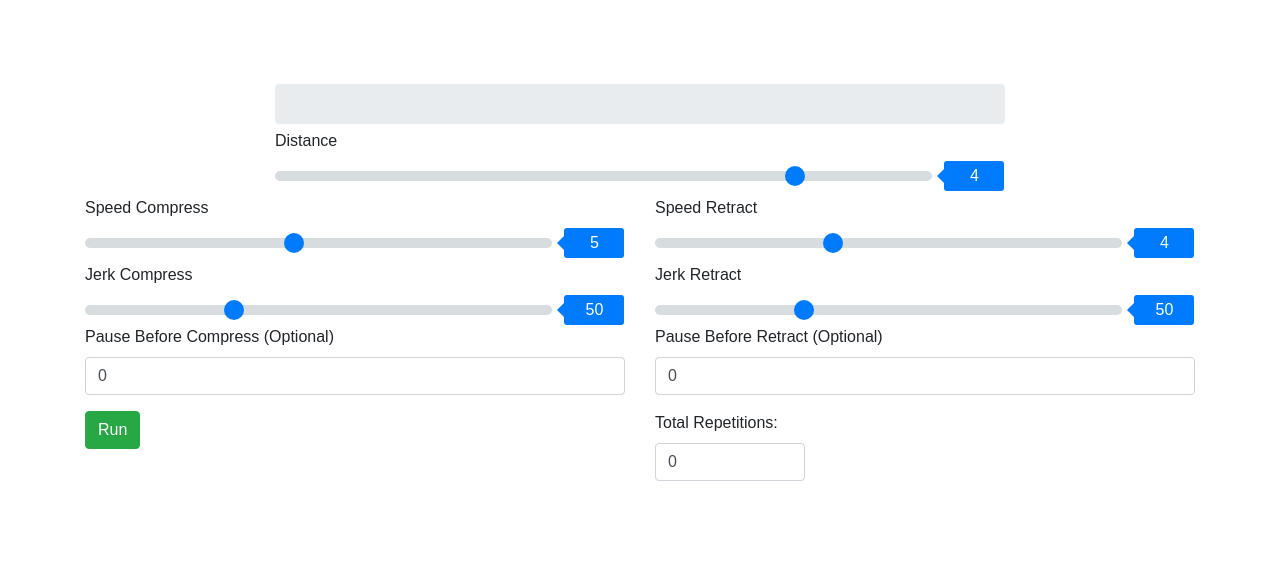
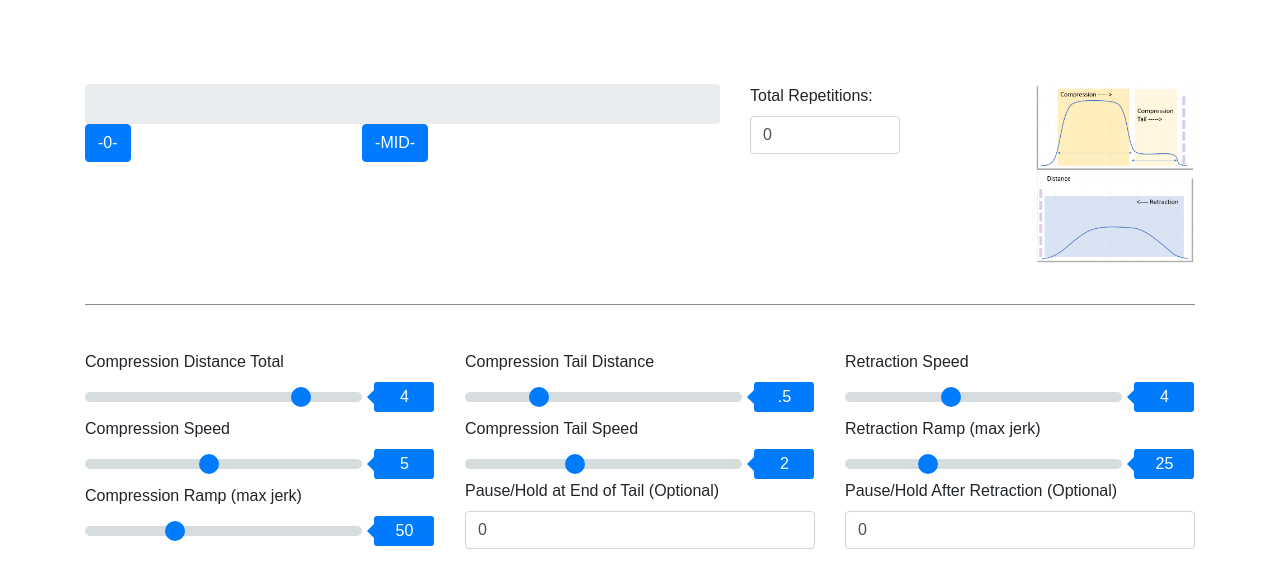
Before and after one commit to FabMo/Fabmo-Ventilator, a website: page index.html in a window 1280 px wide. Drawn offline with Linux system fonts and the light colour scheme.

Commit message:
lots more fussing with dispaly

```diff
--- a/GruntFile.js
+++ b/GruntFile.js
@@ -4,7 +4,7 @@ module.exports = function (grunt) {
       pkg: grunt.file.readJSON('package.json'),
       zip: {
         'build': {
-          src: ["*.html","css/*.*","js/*.js","icon.jpeg","package.json"],
+          src: ["*.html","css/*.*","js/*.js","icon.jpeg","profiles.png","package.json"],
           dest: 'build/<%= pkg.name %>_v<%= pkg.version %>.fma'
         }
       },
--- a/css/main.css
+++ b/css/main.css
@@ -96,6 +96,10 @@ body {
   width: 150px;
 }
 
+.style1{
+	border-top: 1px solid #8c8b8b;
+}
+
 ::-moz-range-track {
   background: #d7dcdf;
   border: 0;
@@ -106,4 +110,7 @@ input::-moz-focus-outer {
   border: 0;
 }
 
+
+
+
 /*# sourceMappingURL=main.css.map */
--- a/index.html
+++ b/index.html
@@ -11,66 +11,86 @@
         <br>
         <div class="container">
             <div class="row">
-                <div class="col-sm-2"></div>
-                <div class="col-sm-8">
+                <div class="col-sm-7">
                      <div class="progress" style="height: 40px;">
                         <div class="progress-bar bg-success" role="progressbar" ></div>
                     </div>
+                    <div class="row">
+                        <div class="col-sm-5">
+                            <input class="btn btn-primary" type="reset" value="-0-" id="home-sig" style="visibility:none">
+                        </div>
+                        <div class="col-sm-5">
+                            <input class="btn btn-primary" type="reset" value="-MID-" id="mid-sig" style="visibility:none">
+                        </div>
+                    </div>
                 </div>
-                <div class="col-sm-2"></div>
+                <div class="col-sm-3">
+                    <label>Total Repetitions:</label>
+                    <span><input class="form-control reps-box" id="reps" value="0"></span>
+                </div>
+                <div class="col-sm-2">
+                    <img src="profiles.png" class="img-fluid" alt="PROFILE">
+                </div>
             </div>
 
             <div class="row">
-                <div class="col-sm-2"></div>
-                <div class="col-sm-8">
-                    <div class="form-group range-slider">
-                        <label class="range-slider-label" for="distance">Distance</label>
-                        <input id="distance" class="range-slider__range" type="range" step="0.1" value="4" min="0" max="5">
-                        <span class="range-slider__value">0</span>
-                    </div>
+                <div class="col-sm-12">
+                    <br>
+                        <hr class="style1">
+                    <br>
                 </div>
-                <div class="col-sm-2"></div>
             </div>
 
             <div class="row">
-                <div class="col-sm-6">
+                <div class="col-sm-4">
                     <div class="form-group range-slider">
-                        <label class="range-slider-label" for="speed-out">Speed Compress</label>
+                        <label class="range-slider-label" for="distance">Compression Distance Total</label>
+                        <input id="distance" class="range-slider__range" type="range" step="0.05" value="4" min="0" max="5">
+                        <span class="range-slider__value">0</span>
+                    </div>
+                    <div class="form-group range-slider">
+                        <label class="range-slider-label" for="speed-out">Compression Speed</label>
                         <input id="speed-out" class="range-slider__range" type="range" step="0.1" value="5" min="1" max="10">
                         <span class="range-slider__value">0</span>
                     </div>
                     <div class="form-group range-slider ">
-                        <label class="range-slider-label" for="jerk-out">Jerk Compress</label>
-                        <input id="jerk-out" class="range-slider__range" type="range" step="1" value="50" min="5" max="150">
+                        <label class="range-slider-label" for="jerk-out">Compression Ramp (max jerk)</label>
+                        <input id="jerk-out" class="range-slider__range" type="range" step="5" value="50" min="5" max="150">
+                        <span class="range-slider__value">0</span>
+                    </div>
+                </div>
+
+                <div class="col-sm-4">
+                    <div class="form-group range-slider ">
+                        <label class="range-slider-label" for="jerk-out">Compression Tail Distance</label>
+                        <input id="distance-tail" class="range-slider__range" type="range" step=".05" value=".5" min="0" max="2">
+                        <span class="range-slider__value">0</span>
+                    </div>
+                    <div class="form-group range-slider">
+                        <label class="range-slider-label" for="speed-out">Compression Tail Speed</label>
+                        <input id="speed-tail" class="range-slider__range" type="range" step="0.1" value="2" min=".1" max="5">
                         <span class="range-slider__value">0</span>
                     </div>
                     <div class="form-group">
-                        <label for="speed">Pause Before Compress (Optional)</label>
+                        <label for="speed">Pause/Hold at End of Tail (Optional)</label>
                         <input class="form-control" id="pause-out" value="0">
-                    </div>
-                    <div class="form-group">
-                        <button type="button" id="run" class="btn btn-success">Run</button>
                     </div>
                 </div>
 
-                <div class="col-sm-6">
+                <div class="col-sm-4">
                     <div class="form-group range-slider ">
-                        <label class="range-slider-label" for="speed-in">Speed Retract</label>
+                        <label class="range-slider-label" for="speed-in">Retraction Speed</label>
                         <input id="speed-in" class="range-slider__range" type="range" step="0.1" value="4" min="1" max="9">
                         <span class="range-slider__value">0</span>
                     </div>
                     <div class="form-group range-slider ">
-                        <label class="range-slider-label" for="jerk-in">Jerk Retract</label>
-                        <input id="jerk-in" class="range-slider__range" type="range" step="1" value="50" min="5" max="150">
+                        <label class="range-slider-label" for="jerk-in">Retraction Ramp (max jerk)</label>
+                        <input id="jerk-in" class="range-slider__range" type="range" step="5" value="25" min="5" max="75">
                         <span class="range-slider__value">0</span>
                     </div>
                     <div class="form-group">
-                        <label for="speed">Pause Before Retract (Optional)</label>
+                        <label for="speed">Pause/Hold After Retraction (Optional)</label>
                         <input class="form-control" id="pause-in" value="0">
-                    </div>
-                    <div>
-                        <label>Total Repetitions:</label>
-                        <input class="form-control reps-box" id="reps" value="0">
                     </div>
                 </div>
             </div>
--- a/js/main.js
+++ b/js/main.js
@@ -21,44 +21,6 @@ const init = () => {
     // setNextJob();
 }
 
-const setJobs = () => {
-    // distance = $('#distance').val();
-    // speedOut = $('#speed-out').val()*60;
-    // speedIn = $('#speed-in').val()*60;
-    // jerkOut = $('#jerk-out').val();
-    // jerkIn = $('#jerk-in').val();
-    // pauseOut = parseInt($('#pause-out').val())*1000;
-    // pauseIn = parseInt($('#pause-in').val())*1000;
-    // pause;
-    // jobOut = 'M100.1 ({xjm:'+jerkOut+'})\n'+
-    // 'G90\n' +
-    // 'G1X'+distance+'f'+speedOut;
-    // jobIn = 'M100.1 ({xjm:'+jerkIn+'})\n'+
-    // 'G90\n' +
-    // 'G1X0f' + speedIn;
-}
-
-const setNextJob = () => {
-    // if(jobOutRunning){
-    //     nextJob = jobIn;
-    //     jobOutRunning = false;
-    //     jobInRunning = true;
-    //     pause = pauseIn;
-
-    //     repsCount = repsCount + 1;
-    //     console.log("count= ",repsCount);
-    //     $("#reps").val(repsCount);
-
-
-    // } else if(jobInRunning){
-    //     nextJob = jobOut;
-    //     jobOutRunning = true;
-    //     jobInRunning = false;
-    //     pause = pauseOut;
-    // }
-}
-
-
 const rangeSlider = () =>{
     var slider = $('.range-slider'),
         range = $('.range-slider__range'),
@@ -78,29 +40,22 @@ const rangeSlider = () =>{
     });
 };
 
-// ==============================================
-
+// ============================================== ted fussing on getting variables ...
 
 function updateFromConfig() {
     let totaldist = 0;
     fabmo.getConfig(function(err, data) {
-      $('#reps').val(data.opensbp.variables.vRepCount);
-      //totaldist = (data.opensbp.variables.vCompDist) + (data.opensbp.variables.vCompDist);
-      //$('#distance').val(totaldist);
-      $('#distance-tail').val(data.opensbp.variables.vCompTailDist);
-      $('#speed-out').val(data.opensbp.variables.vCompSpeed);
-      $('#speed-tail').val(data.opensbp.variables.vCompTailSpeed);
-      $('#speed-in').val(data.opensbp.variables.vRetractSpeed);
-      $('#jerk-out').val(data.opensbp.variables.vCompRamp);
-      $('#jerk-in').val(data.opensbp.variables.vRetractRamp);
-      $('input').val(value).trigger('input');
+      $('#reps').val(data.opensbp.variables.vRepCount).trigger('input');
+      $('#distance').val(data.opensbp.variables.vCompDist).trigger('input');
+      $('#distance-tail').val(data.opensbp.variables.vCompTailDist).trigger('input');
+      // //totaldist = (data.opensbp.variables.vCompDist) + (data.opensbp.variables.vCompDist);
+      $('#speed-out').val(data.opensbp.variables.vCompSpeed).trigger('input');
+      $('#speed-tail').val(data.opensbp.variables.vCompTailSpeed).trigger('input');
+      $('#speed-in').val(data.opensbp.variables.vRetractSpeed).trigger('input');
+      $('#jerk-out').val(data.opensbp.variables.vCompRamp).trigger('input');
+      $('#jerk-in').val(data.opensbp.variables.vRetractRamp).trigger('input');
     });
 }
-
-
-$('.opensbp_input').change(function() {  // Handle and Bind generic UI textboxes
-    setConfig(this.id, this.value);
-});
 
 /**
  * id is of the form opensbp-configitem_name such as opensbp-movexy_speed, etc.
@@ -128,55 +83,35 @@ function setConfig(id, value) {
 
 // ===============================================
 
-const run = () => {
-    // if(!running){
-    //     $('#run').removeClass('btn-success').addClass('btn-danger').html('Stop')
-    //     fabmo.runGCode(nextJob, function(){
-    //         running = true;
-    //     });
-    // } else {
-    //     $('#run').removeClass('btn-danger').addClass('btn-success').html('Run')
-    //     running = false;
-    // }
-
-}
-
-
 
 fabmo.on('status', function(status) {
     let posx = status.posx;
+    let inp5 = status.in5;
+    let inp6 = status.in6;
     let progress = "";
-    if (posx <= .5) {
-        progress = "20%";
-    } else {
-        progress = "75%";
-    }
-//    let progress = ((posx/6)*100).toString() + "%";    //'distance'
-    $('.progress-bar').css('width', progress);
-
+  // Compression Bar Display
+        if (posx <= .5) {
+            progress = "0%";
+        } else {
+            progress = "85%";
+        }
+        //    let progress = ((posx/6)*100).toString() + "%";    //'distance'
+        $('.progress-bar').css('width', progress);
+  // Zero and Mid Extension Prox Switch Display
+        if (inp5 === 1) {
+            $('#home-sig').show();
+        } else {
+            $('#home-sig').hide();
+        }
+        if (inp6 === 1) {
+            $('#mid-sig').show();
+        } else {
+            $('#mid-sig').hide();
+        }
     updateFromConfig();
-
-
-
-
-
-    //     if(running) {
-//         if (status.state ==="idle" && readyToRun) {
-//             readyToRun = false;
-//             setTimeout(function(){
-//                 fabmo.runGCode(nextJob, function(){
-//                     setNextJob();
-//                 });
-//             }, pause);
-//         } else if (status.state ==="running") {
-//             readyToRun = true;
-//         }
-//     }
 });
 
 fabmo.requestStatus();
 
 rangeSlider();
 init();
-
-//$('#run').click(()=>run());
```
Also changed, not shown: profiles.PNG (added).
